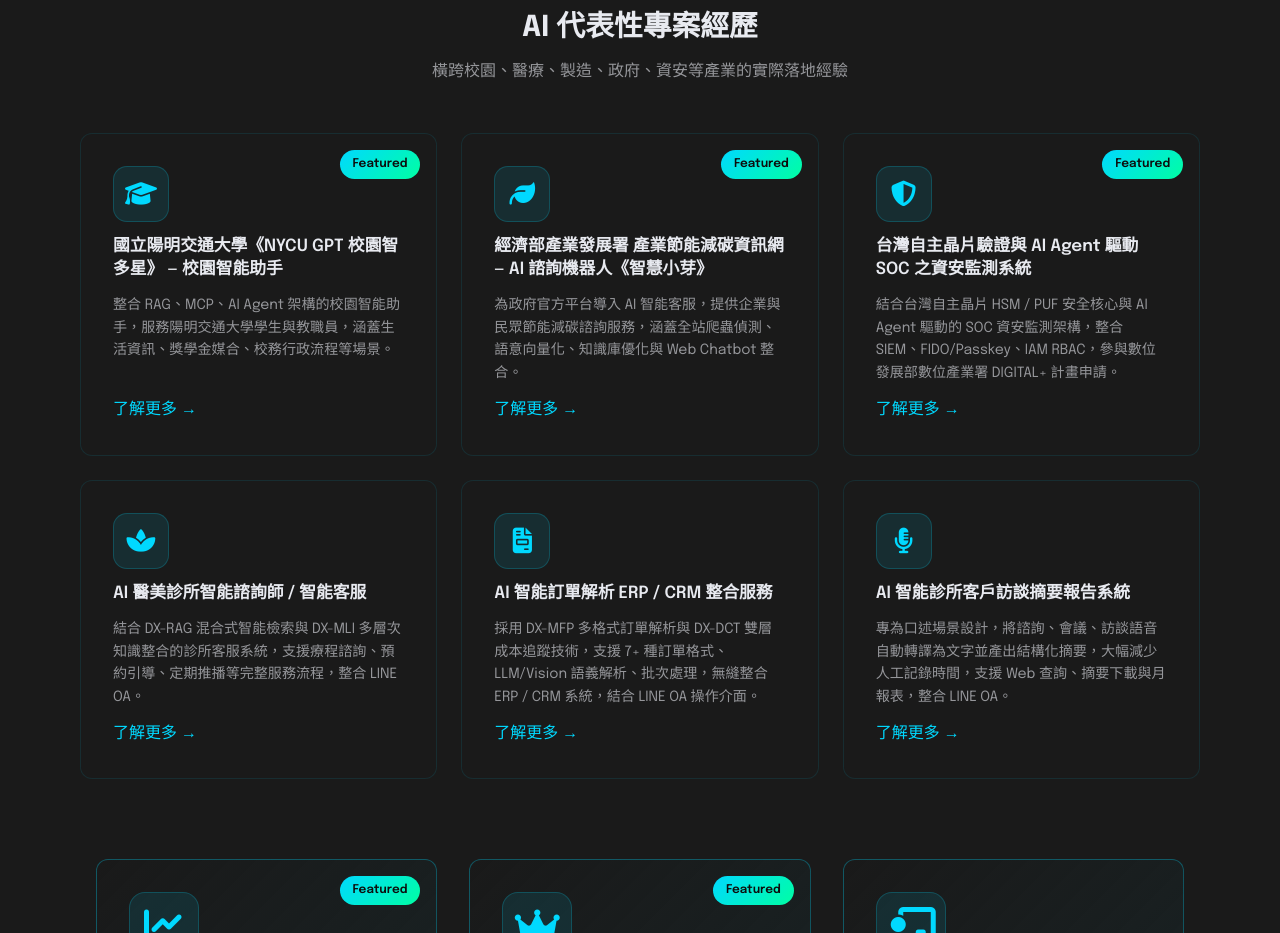
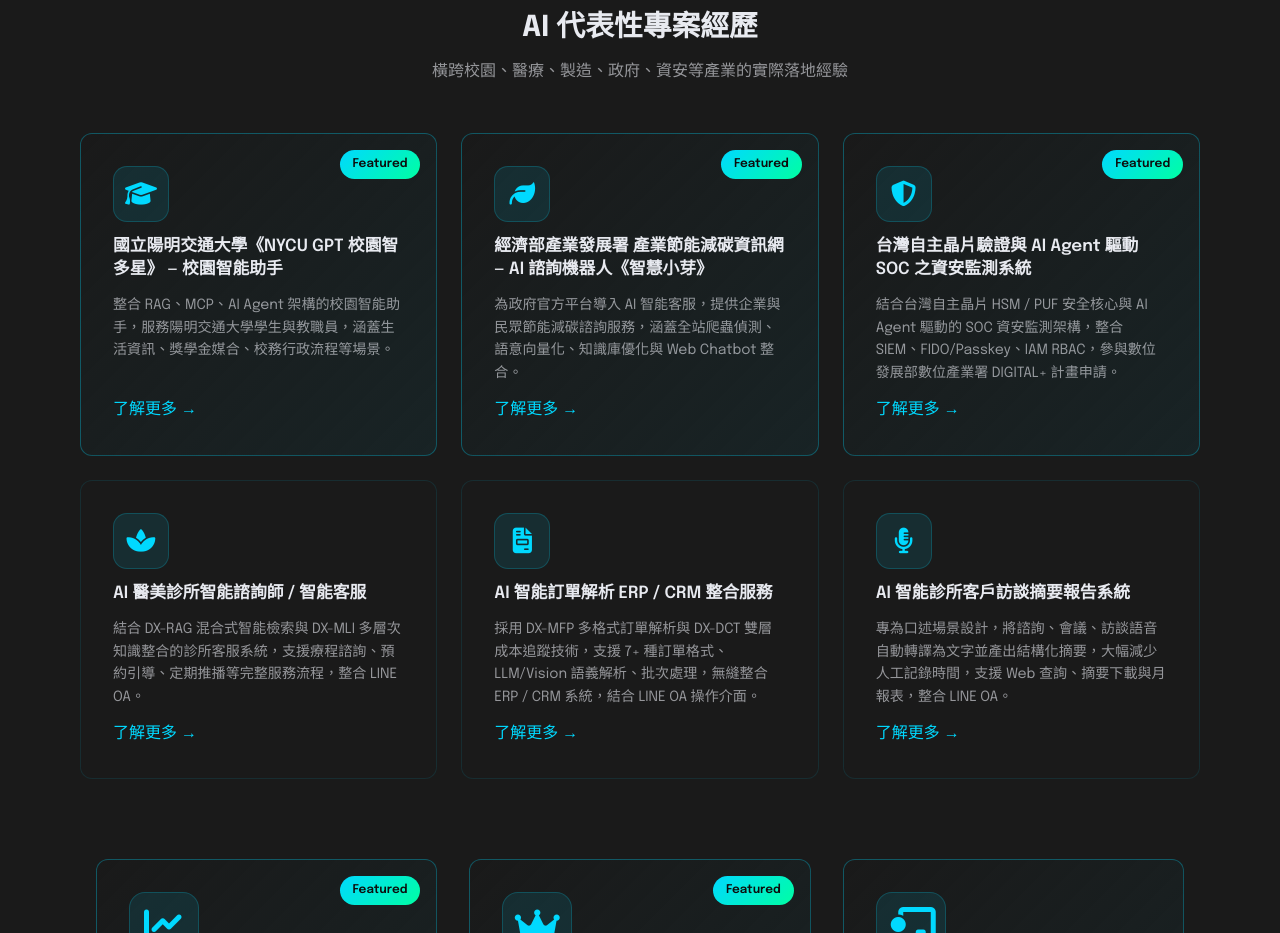
Before and after one commit to alison-solutions/alison-solutions.github.io, a plain HTML site: page index.html in a window 1280 px wide. Shown: the part 3860-4793 px from the top of the page. Drawn offline with Linux system fonts and the light colour scheme.

Commit message:
Fix showcase style

```diff
--- a/index.html
+++ b/index.html
@@ -647,6 +647,11 @@
             display: flex;
             flex-direction: column;
             gap: 0.8rem;
+        }
+
+        .showcase-card:has(.credential-badge) {
+            border-color: rgba(0, 217, 255, 0.3);
+            background: linear-gradient(135deg, var(--bg-card) 0%, rgba(0, 217, 255, 0.05) 100%);
         }
 
         .showcase-card:hover {
```
